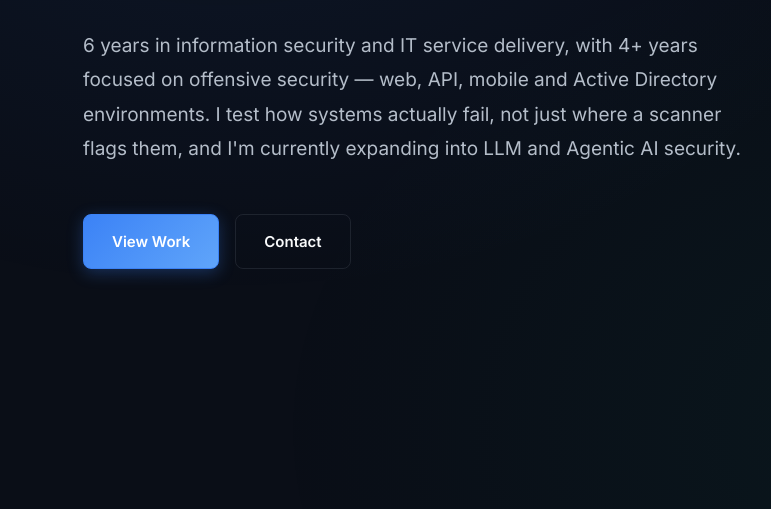
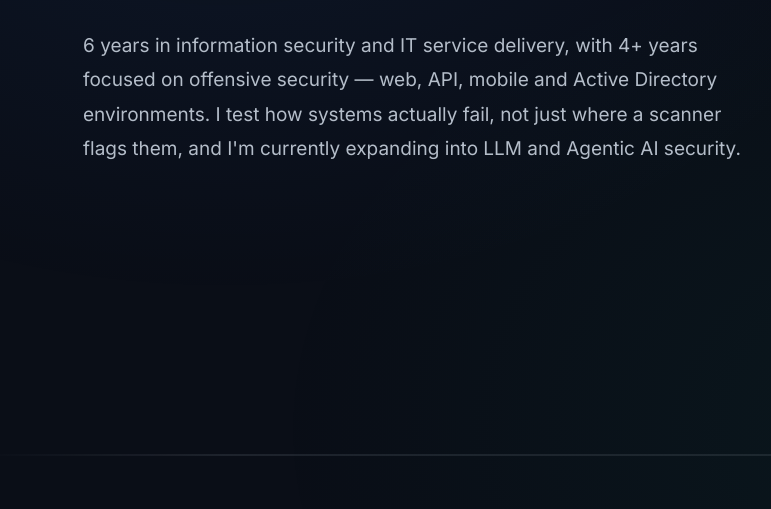
Before and after one commit to 4d47kh1l3-53c/Portfolio, a plain HTML site: page index.html in a window 1280 px wide. Shown: the part 291-800 px from the top of the page, without its empty margins (31-802 px from the left). Drawn offline with Linux system fonts and the light colour scheme.

```diff
--- a/index.html
+++ b/index.html
@@ -39,10 +39,7 @@
                     systems actually fail, not just where a scanner flags them, and I'm currently expanding
                     into LLM and Agentic AI security.
                 </p>
-                <div class="hero-ctas">
-                    <a href="#experience" class="btn btn-primary">View Work</a>
-                    <a href="#contact" class="btn btn-secondary">Contact</a>
-                </div>
+
             </div>
         </div>
     </section>
```
Also changed, not shown: script.js (line endings or trailing spaces), style.css (line endings or trailing spaces).
